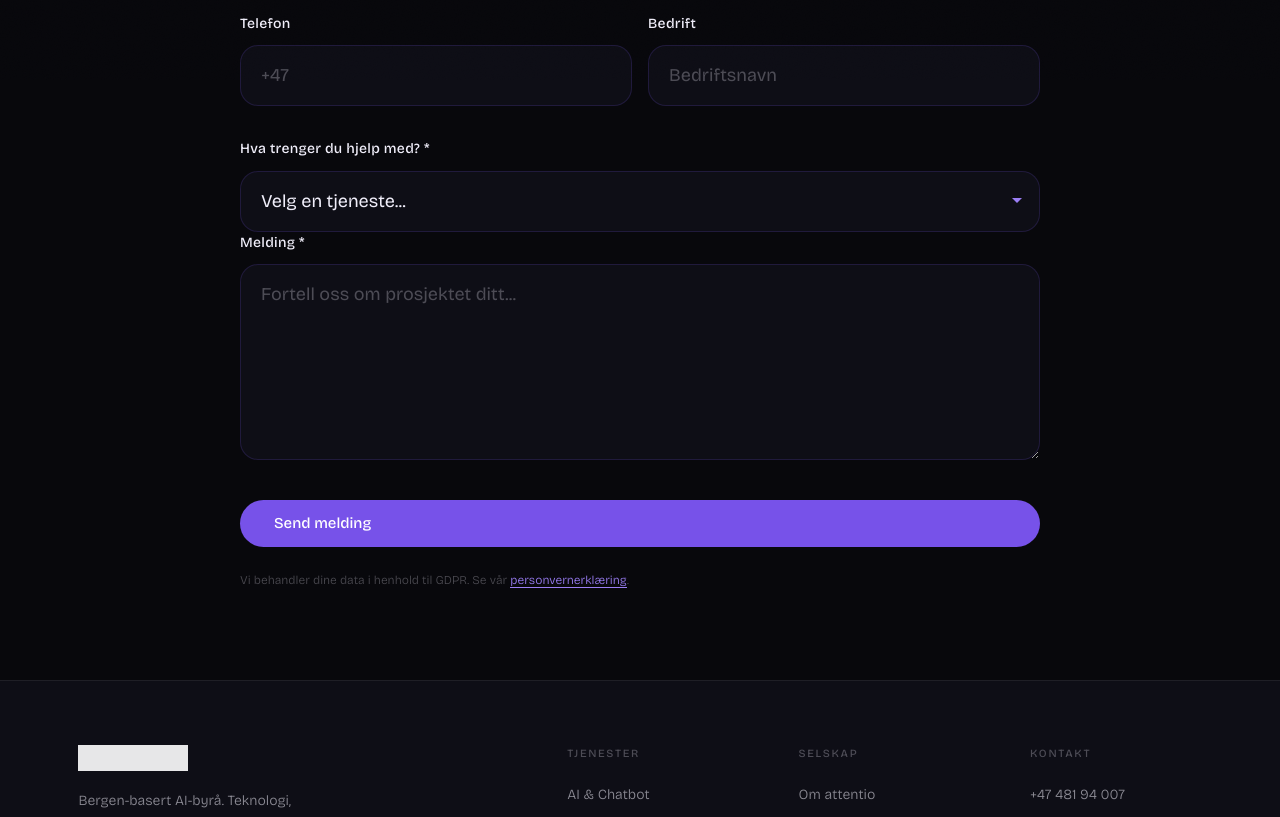
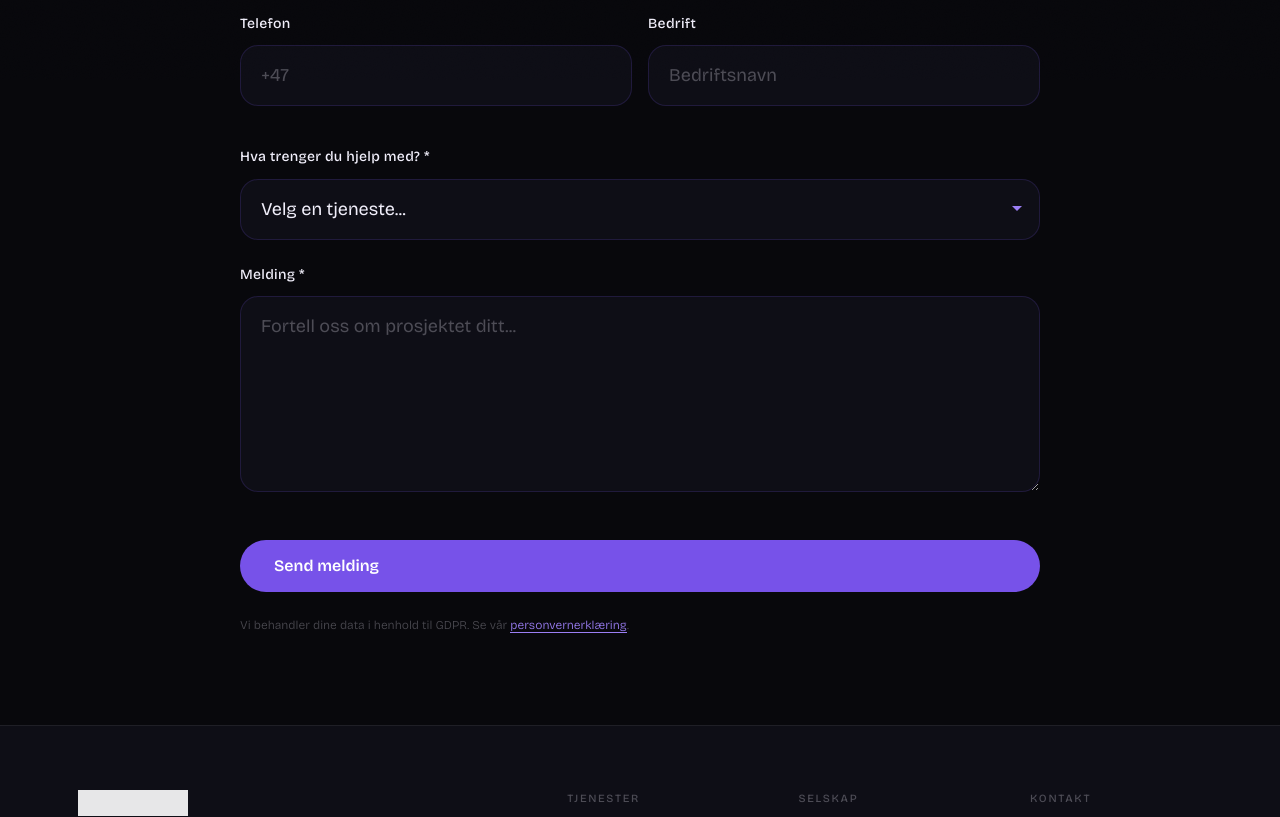
Before and after one commit to attentioErik/attentio-v2, a Next.js app: page /kontakt in a window 1280 px wide. Shown: the part 720-1537 px from the top of the page. Built offline with nearby package versions, Linux system fonts and the light colour scheme; grey boxes are pictures that could not be loaded; a web font is replaced by a local one.

Commit message:
Improve contact form spacing and submit button styling

```diff
--- a/components/ContactForm.module.css
+++ b/components/ContactForm.module.css
@@ -28,7 +28,7 @@
   display: grid;
   grid-template-columns: repeat(2, 1fr);
   gap: var(--gap-24);
-  margin-bottom: 2rem;
+  margin-bottom: 2.5rem;
 }
 
 /* Form field */
@@ -36,6 +36,12 @@
   display: flex;
   flex-direction: column;
   gap: 0.625rem;
+  margin-bottom: 1.5rem;
+}
+
+/* Ignore bottom margin for fields inside grid */
+.grid .field {
+  margin-bottom: 0;
 }
 
 /* Label */
@@ -99,7 +105,16 @@
   display: flex;
   flex-direction: column;
   gap: 1.5rem;
-  margin-top: 2.5rem;
+  margin-top: 3rem;
+}
+
+/* Full-width submit button */
+.actions :global(button) {
+  width: 100%;
+  padding-top: 1.125rem !important;
+  padding-bottom: 1.125rem !important;
+  font-size: 1rem !important;
+  font-weight: 600 !important;
 }
 
 /* Privacy note */
```
